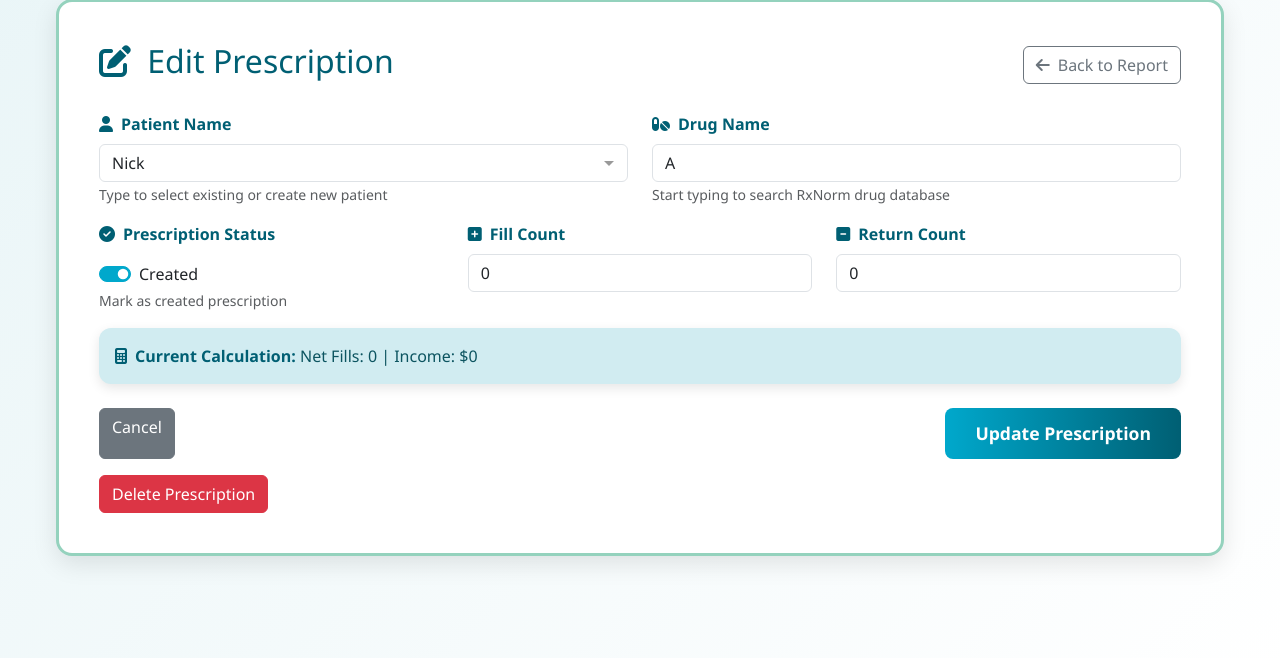
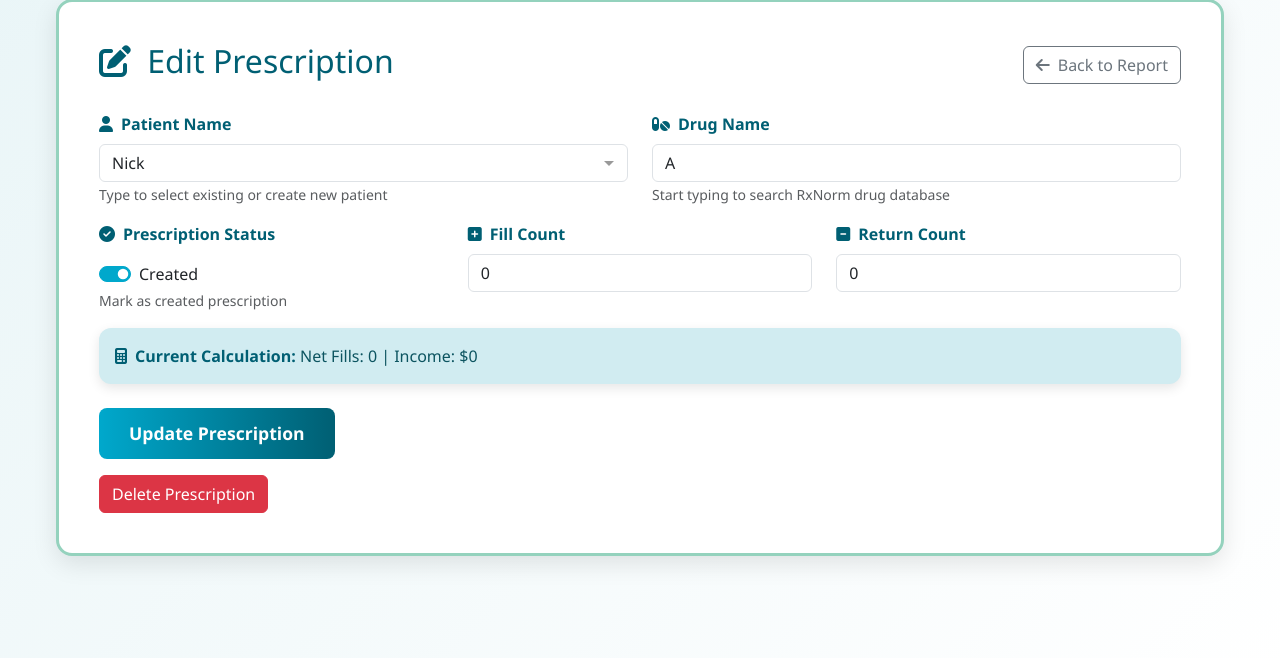
Before and after one commit to aktfrikshun/gifthealth, a Rails app: page /prescriptions/26/edit in a window 1280 px wide. Shown: the part 111-769 px from the top of the page. Run offline with Rails 7, Linux system fonts and the light colour scheme; data comes from the database, SQL or seed files in the repository; some libraries are stand-ins or nearby versions.

Commit message:
Remove redundant Cancel button from prescription edit form

```diff
--- a/app/views/prescriptions/edit.html.erb
+++ b/app/views/prescriptions/edit.html.erb
@@ -86,11 +86,8 @@
       Net Fills: <%= @prescription.net_fills %> | Income: $<%= @prescription.income %>
     </div>
 
-    <div class="d-flex justify-content-between mt-4">
-      <%= link_to 'Cancel', prescriptions_path, class: 'btn btn-secondary' %>
-      <div class="d-flex gap-2">
-        <%= form.submit 'Update Prescription', class: 'btn btn-pharmacy' %>
-      </div>
+    <div class="mt-4">
+      <%= form.submit 'Update Prescription', class: 'btn btn-pharmacy' %>
     </div>
   <% end %>
 
```
